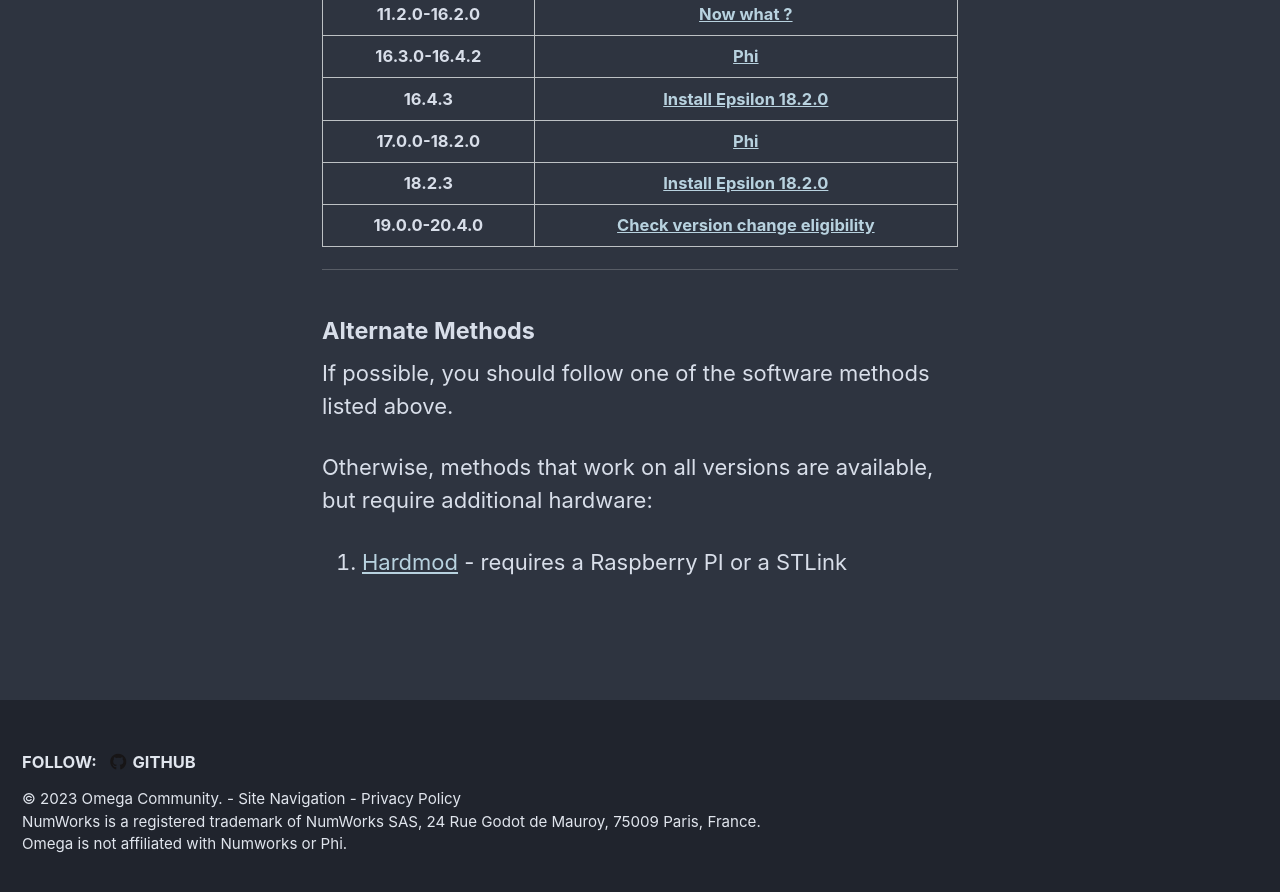
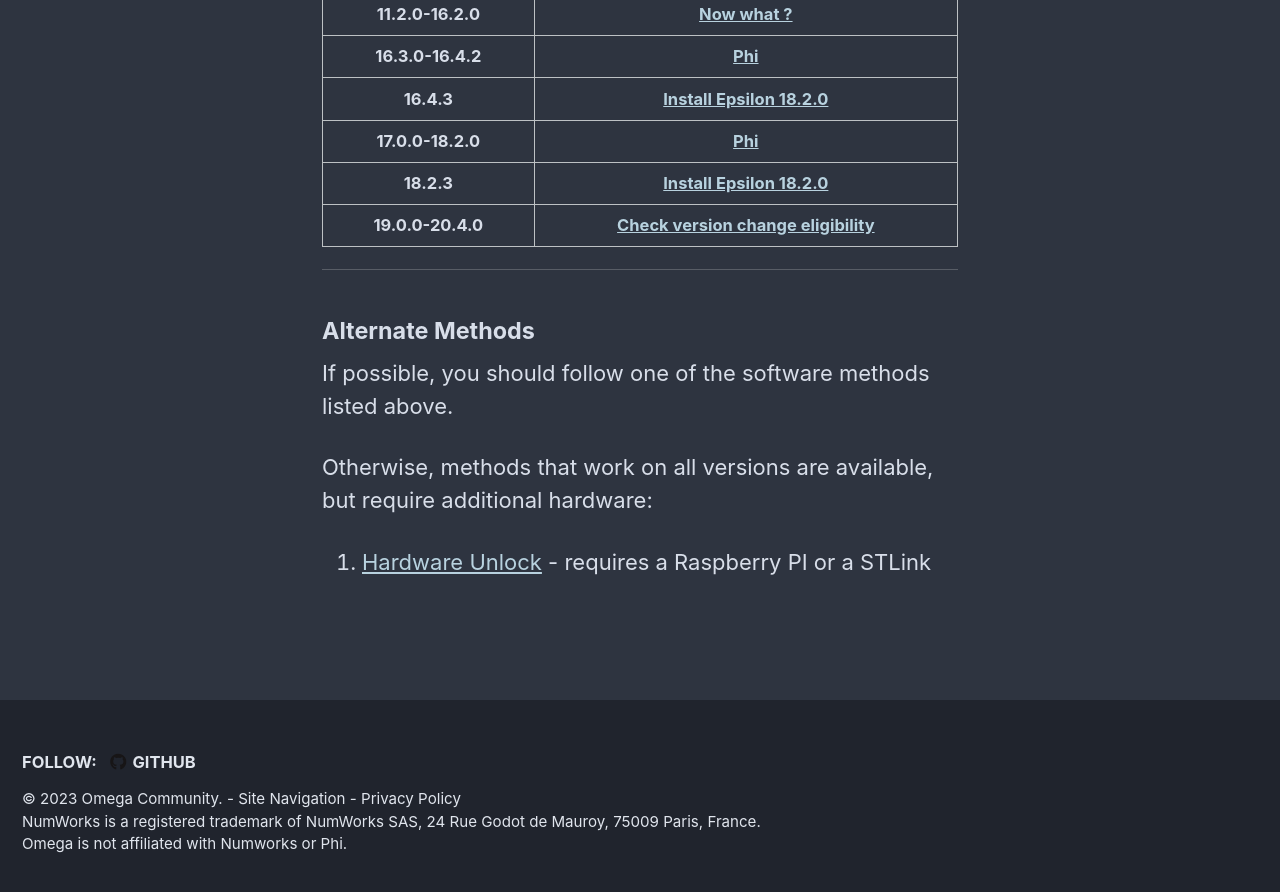
Before and after one commit to Omega-Numworks/Omega-Guide, a Jekyll site: the page built from _pages/en_US/n0110-is-locked.md, in a window 1280 px wide and 900 px high, scrolled down 1816 px. Shown: the top 892 px of the window. Built offline with Jekyll 4.4.1, drawn with Linux system fonts in a browser that asks for light colours; comment, search, counter and statistics services are not loaded.

Commit message:
Update n0110-is-locked.md

```diff
--- a/_pages/en_US/n0110-is-locked.md
+++ b/_pages/en_US/n0110-is-locked.md
@@ -79,4 +79,4 @@
 
 Otherwise, methods that work on all versions are available, but require additional hardware:
 
-1. [Hardmod](n0110-hardmod) - requires a Raspberry PI or a STLink
+1. [Hardware Unlock](n0110-hardware-unlock) - requires a Raspberry PI or a STLink
```
